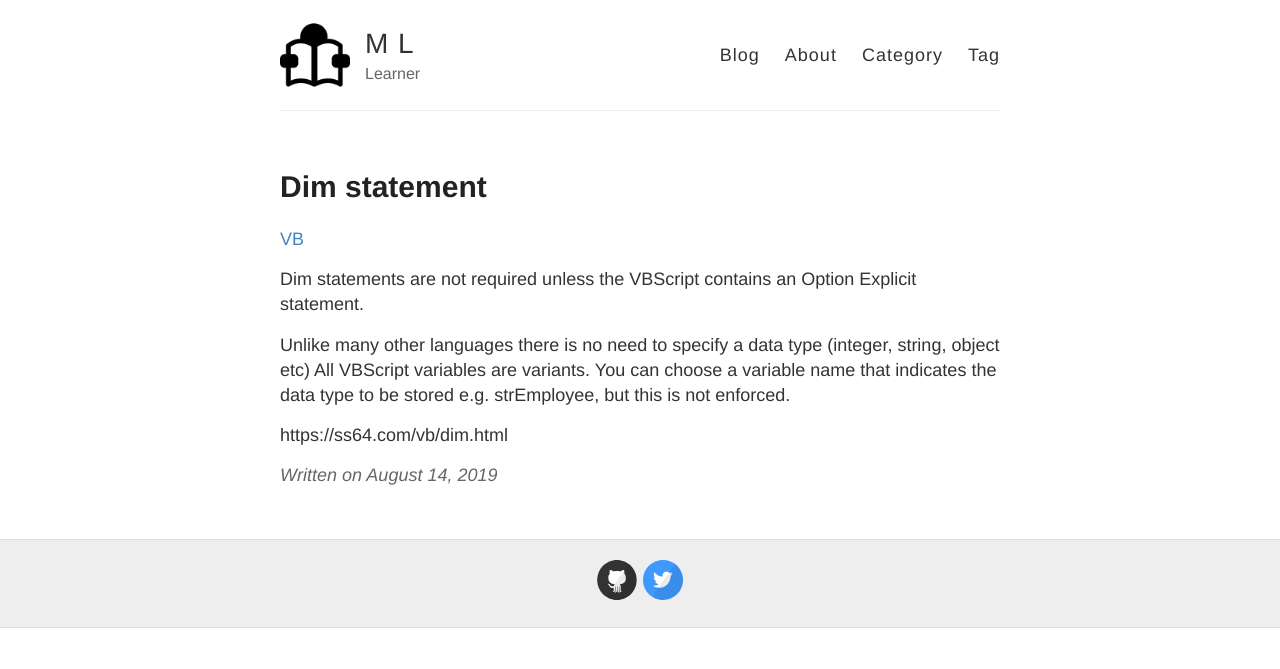
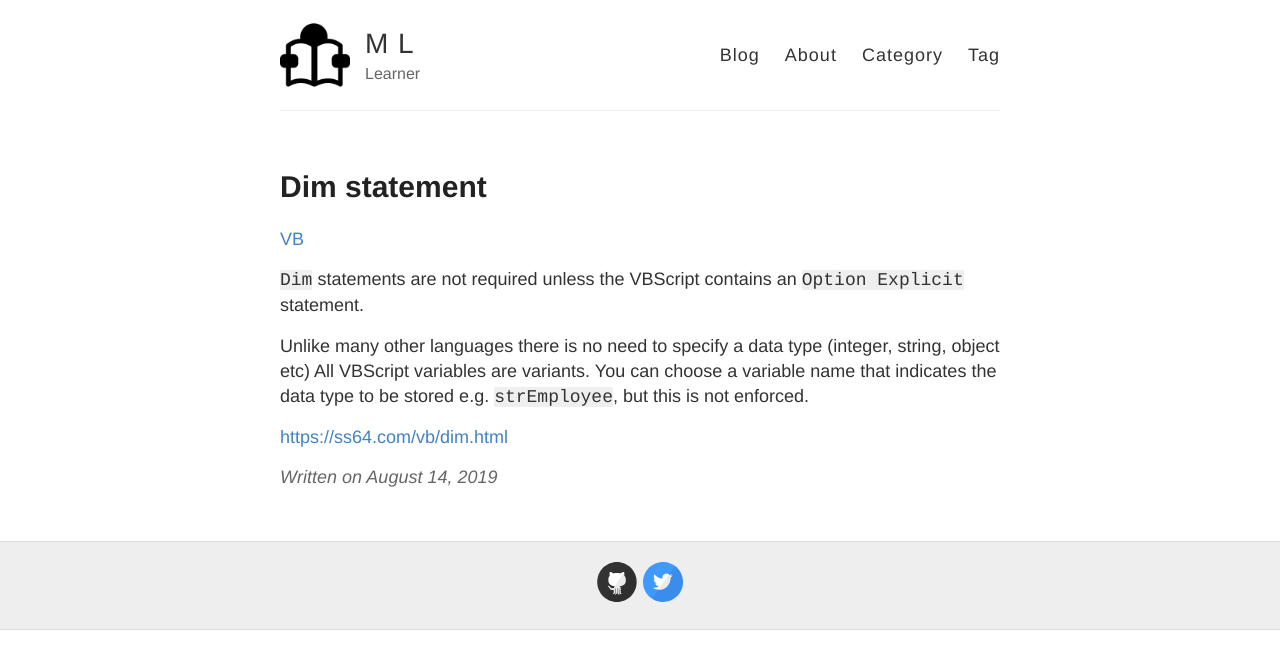
Before and after one commit to MingLang/MingLang.github.io, a Jekyll site: the page built from _posts/2019-08-14-Dim-statement.md, in a window 1280 px wide. Shown: the top 669 px of the page. Built offline with Jekyll 4.4.1, drawn with Linux system fonts in a browser that asks for light colours; part of the change alters nothing that is shown.

Commit message:
Update 2019-08-14-Dim-statement.md

```diff
--- a/_posts/2019-08-14-Dim-statement.md
+++ b/_posts/2019-08-14-Dim-statement.md
@@ -5,9 +5,9 @@ category: VB
 tags: VBScript
 ---
 
-Dim statements are not required unless the VBScript contains an Option Explicit statement.
+`Dim` statements are not required unless the VBScript contains an `Option Explicit` statement.
 
 Unlike many other languages there is no need to specify a data type (integer, string, object etc) All VBScript variables are variants.
-You can choose a variable name that indicates the data type to be stored e.g. strEmployee, but this is not enforced.
+You can choose a variable name that indicates the data type to be stored e.g. `strEmployee`, but this is not enforced.
 
-https://ss64.com/vb/dim.html
+<https://ss64.com/vb/dim.html>
```
